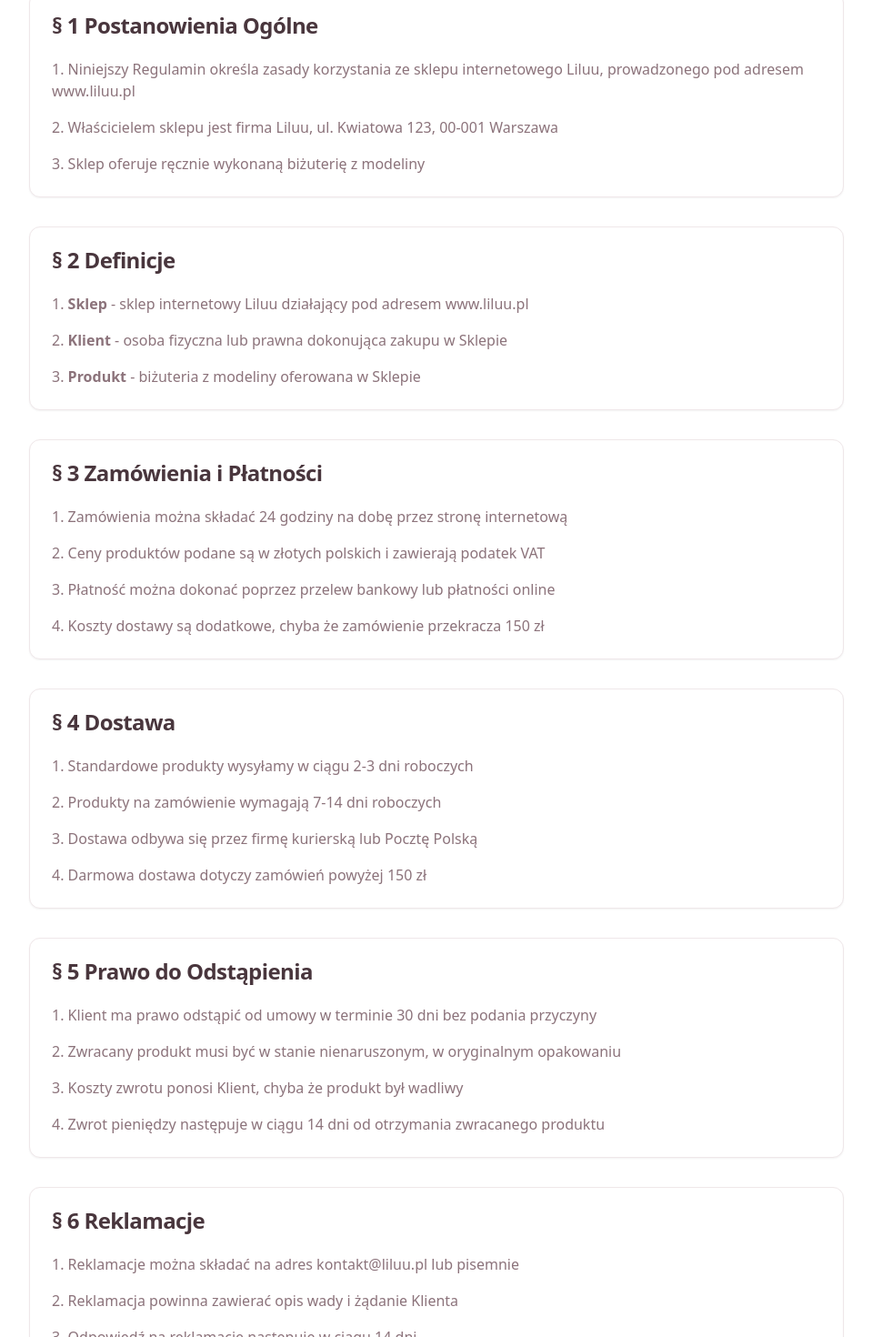
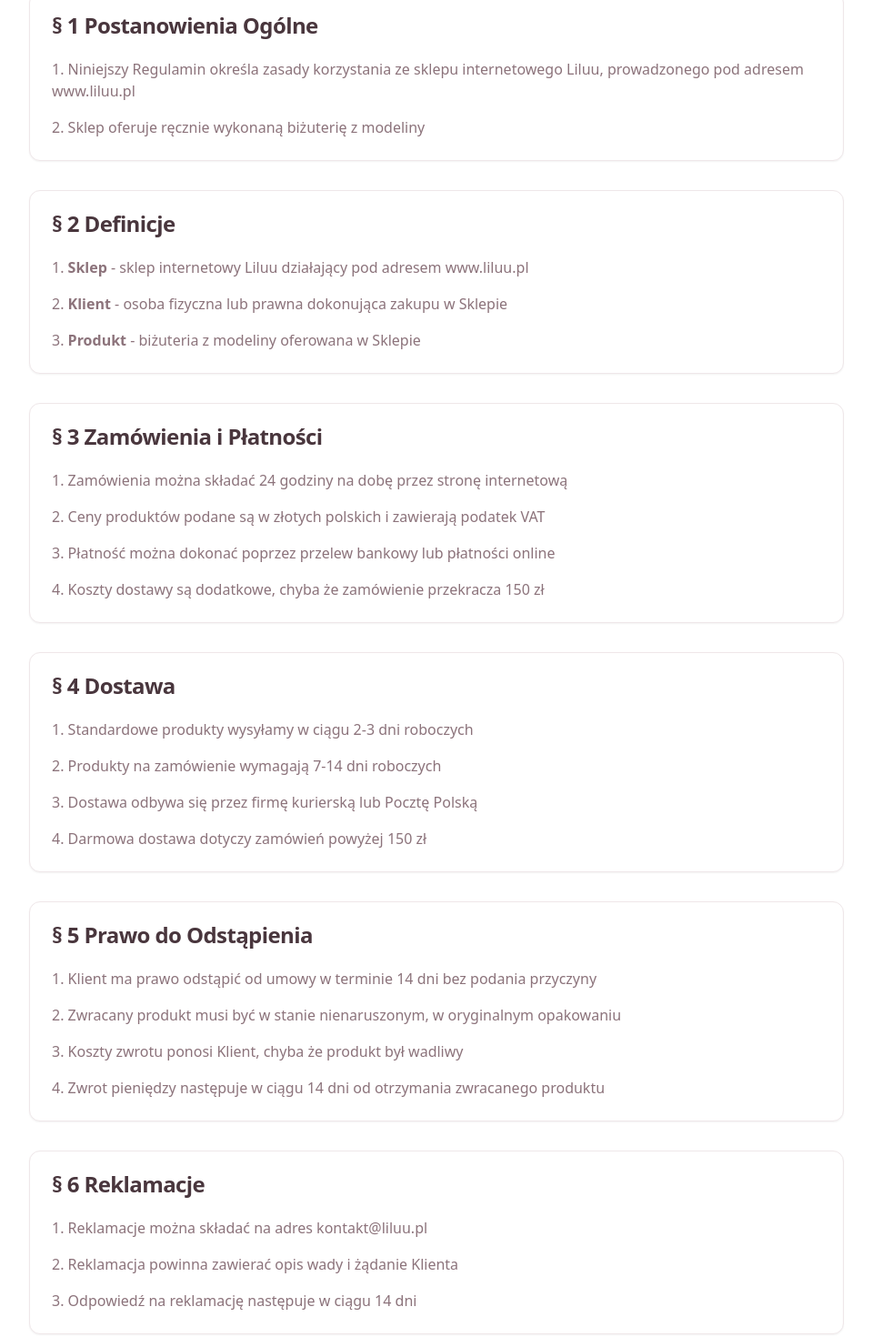
Before and after one commit to zavxz/pastel-fizz-boutique, a React (Vite) app: page /regulamin in a window 1280 px wide. Shown: the part 432-1902 px from the top of the page at 91% size, without its empty margins (160-1119 px from the left). Built offline with nearby package versions, Linux system fonts and the light colour scheme; the HTML template or start-up script is replaced by a standard one.

Commit message:
Visual edit in Lovable

```diff
--- a/src/pages/TermsOfService.tsx
+++ b/src/pages/TermsOfService.tsx
@@ -1,9 +1,7 @@
 import { Badge } from '@/components/ui/badge';
 import { Card, CardContent, CardHeader, CardTitle } from '@/components/ui/card';
-
 const TermsOfService = () => {
-  return (
-    <div className="min-h-screen bg-background">
+  return <div className="min-h-screen bg-background">
       {/* Hero Section */}
       <section className="bg-gradient-hero border-b border-border">
         <div className="container mx-auto px-4 py-16">
@@ -33,12 +31,8 @@ const TermsOfService = () => {
                 1. Niniejszy Regulamin określa zasady korzystania ze sklepu internetowego Liluu,
                 prowadzonego pod adresem www.liluu.pl
               </p>
-              <p className="text-muted-foreground">
-                2. Właścicielem sklepu jest firma Liluu, ul. Kwiatowa 123, 00-001 Warszawa
-              </p>
-              <p className="text-muted-foreground">
-                3. Sklep oferuje ręcznie wykonaną biżuterię z modeliny
-              </p>
+
+              <p className="text-muted-foreground">2. Sklep oferuje ręcznie wykonaną biżuterię z modeliny</p>
             </CardContent>
           </Card>
 
@@ -104,9 +98,7 @@ const TermsOfService = () => {
               <CardTitle>§ 5 Prawo do Odstąpienia</CardTitle>
             </CardHeader>
             <CardContent className="space-y-4">
-              <p className="text-muted-foreground">
-                1. Klient ma prawo odstąpić od umowy w terminie 30 dni bez podania przyczyny
-              </p>
+              <p className="text-muted-foreground">1. Klient ma prawo odstąpić od umowy w terminie 14 dni bez podania przyczyny</p>
               <p className="text-muted-foreground">
                 2. Zwracany produkt musi być w stanie nienaruszonym, w oryginalnym opakowaniu
               </p>
@@ -124,9 +116,7 @@ const TermsOfService = () => {
               <CardTitle>§ 6 Reklamacje</CardTitle>
             </CardHeader>
             <CardContent className="space-y-4">
-              <p className="text-muted-foreground">
-                1. Reklamacje można składać na adres kontakt@liluu.pl lub pisemnie
-              </p>
+              <p className="text-muted-foreground">1. Reklamacje można składać na adres kontakt@liluu.pl</p>
               <p className="text-muted-foreground">
                 2. Reklamacja powinna zawierać opis wady i żądanie Klienta
               </p>
@@ -160,8 +150,6 @@ const TermsOfService = () => {
           </div>
         </div>
       </div>
-    </div>
-  );
+    </div>;
 };
-
 export default TermsOfService;
```
